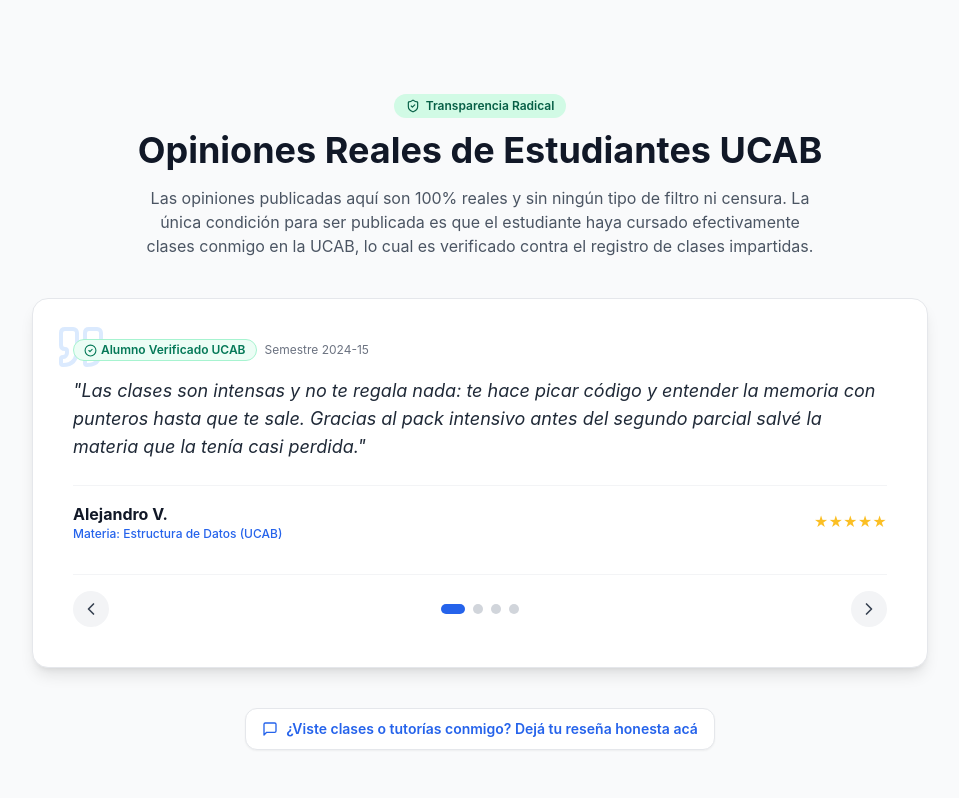
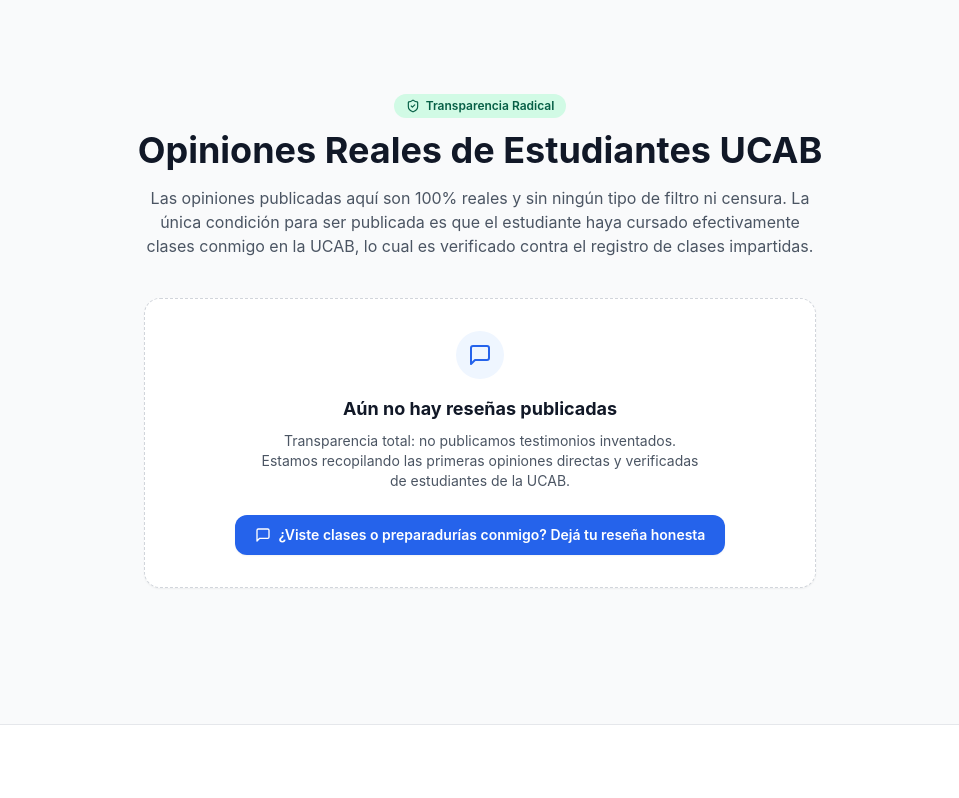
Before and after one commit to Jrgil20/CodeMentor, a React (Vite) app: page / in a window 1280 px wide. Shown: the part 3727-4525 px from the top of the page, without its empty margins (160-1119 px from the left). Built offline with nearby package versions, Linux system fonts and the light colour scheme.

Commit message:
fix(testimonials): remove placeholder reviews and add honest empty state for student submissions

```diff
--- a/src/components/home/Testimonials.tsx
+++ b/src/components/home/Testimonials.tsx
@@ -53,7 +53,7 @@
     }
   };
 
-  const active = testimonials[activeIndex];
+  const active = testimonials.length > 0 ? testimonials[activeIndex] : null;
 
   return (
     <div className="py-16 md:py-24 bg-gray-50 dark:bg-gray-800/80 border-t border-gray-200 dark:border-gray-800">
@@ -73,7 +73,30 @@
           </p>
         </div>
 
-        {/* Carrusel de Testimonios */}
+        {/* Estado Vacío Sincero */}
+        {testimonials.length === 0 ? (
+          <div className="max-w-2xl mx-auto bg-white dark:bg-gray-900 rounded-2xl shadow-sm p-8 border border-dashed border-gray-300 dark:border-gray-700 text-center mb-10">
+            <div className="w-12 h-12 rounded-full bg-blue-50 dark:bg-blue-950/50 text-blue-600 dark:text-blue-400 flex items-center justify-center mx-auto mb-4">
+              <MessageSquare size={24} />
+            </div>
+            <h3 className="text-lg font-bold text-gray-900 dark:text-white mb-2">
+              Aún no hay reseñas publicadas
+            </h3>
+            <p className="text-sm text-gray-600 dark:text-gray-400 max-w-md mx-auto mb-6">
+              Transparencia total: no publicamos testimonios inventados. Estamos recopilando las primeras opiniones directas y verificadas de estudiantes de la UCAB.
+            </p>
+            {!showReviewForm && (
+              <button
+                onClick={() => setShowReviewForm(true)}
+                className="inline-flex items-center gap-2 text-xs md:text-sm font-semibold text-white bg-blue-600 hover:bg-blue-700 px-5 py-2.5 rounded-xl shadow-sm transition-colors"
+              >
+                <MessageSquare size={16} />
+                ¿Viste clases o preparadurías conmigo? Dejá tu reseña honesta
+              </button>
+            )}
+          </div>
+        ) : active ? (
+          /* Carrusel de Testimonios */
           <div className="max-w-4xl mx-auto mb-10">
             <div className="relative bg-white dark:bg-gray-900 rounded-2xl shadow-lg p-6 md:p-10 border border-gray-200 dark:border-gray-700">
               <Quote
@@ -156,10 +179,11 @@
               </div>
             </div>
           </div>
+        ) : null}
 
-        {/* Llamado a Ex-Alumnos */}
+        {/* Llamado a Ex-Alumnos si hay testimonios existentes */}
+        {testimonials.length > 0 && !showReviewForm && (
           <div className="max-w-2xl mx-auto text-center">
-          {!showReviewForm ? (
             <button
               onClick={() => setShowReviewForm(true)}
               className="inline-flex items-center gap-2 text-xs md:text-sm font-semibold text-blue-600 dark:text-blue-400 hover:underline bg-white dark:bg-gray-900 border border-gray-200 dark:border-gray-700 px-4 py-2.5 rounded-xl shadow-sm"
@@ -167,7 +191,12 @@
               <MessageSquare size={16} />
               ¿Viste clases o tutorías conmigo? Dejá tu reseña honesta acá
             </button>
-          ) : (
+          </div>
+        )}
+
+        {/* Formulario de Reseña */}
+        {showReviewForm && (
+          <div className="max-w-2xl mx-auto">
             <div className="bg-white dark:bg-gray-900 rounded-xl p-6 border border-gray-200 dark:border-gray-700 text-left shadow-md">
               <h3 className="text-base font-bold text-gray-900 dark:text-white mb-2">
                 Dejá tu opinión sincera (se verificará que hayas cursado)
@@ -221,8 +250,8 @@
                 </form>
               )}
             </div>
+          </div>
         )}
-        </div>
 
       </div>
     </div>
--- a/src/data/testimonials.ts
+++ b/src/data/testimonials.ts
@@ -1,44 +1,7 @@
 import { Testimonial } from '../types';
 import { CONTACT_CONFIG } from './tutoring';
 
-export const testimonials: Testimonial[] = [
-  {
-    id: 1,
-    name: "Alejandro V.",
-    subject: "Estructura de Datos (UCAB)",
-    period: "Semestre 2024-15",
-    verified: true,
-    content: "Las clases son intensas y no te regala nada: te hace picar código y entender la memoria con punteros hasta que te sale. Gracias al pack intensivo antes del segundo parcial salvé la materia que la tenía casi perdida.",
-    rating: 5
-  },
-  {
-    id: 2,
-    name: "Mariana G.",
-    subject: "Programación Orientada a Objetos (UCAB)",
-    period: "Semestre 2024-15",
-    verified: true,
-    content: "A veces va rápido si no le decís que frene, pero la paciencia que tiene para explicar polimorfismo y diseño con ejemplos reales es increíble. Además los ejercicios que prepara son exactamente iguales a los que pide el profesor.",
-    rating: 4
-  },
-  {
-    id: 3,
-    name: "Gabriel R.",
-    subject: "Estructura de Datos (UCAB)",
-    period: "Semestre 2023-20",
-    verified: true,
-    content: "Vimos árboles AVL y grafos en 2 sesiones que me sirvieron más que un mes entero en la facultad. Es muy directo y te dice la verdad si estás mal preparado para el examen.",
-    rating: 5
-  },
-  {
-    id: 4,
-    name: "Santiago P.",
-    subject: "Ingeniería de Software / Desarrollo (UCAB)",
-    period: "Semestre 2024-20",
-    verified: true,
-    content: "Hicimos las tutorías en grupo con 4 compañeros para preparar el proyecto semestral. Por $2 cada uno nos ahorró semanas de dolores de cabeza con Git y arquitectura.",
-    rating: 5
-  }
-];
+export const testimonials: Testimonial[] = [];
 
 export const TRANSPARENCY_POLICY = {
   title: "Política de Transparencia y Reseñas Reales",
--- a/src/pages/UcabLandingPage.tsx
+++ b/src/pages/UcabLandingPage.tsx
@@ -7,7 +7,8 @@
   ShieldCheck,
   Send,
   CheckCircle2,
-  ChevronRight
+  ChevronRight,
+  MessageSquare
 } from 'lucide-react';
 import { UCAB_SUBJECTS, TUTORING_PLANS, TUTORING_LIMITS, CONTACT_CONFIG, getWhatsappUrl } from '../data/tutoring';
 import { testimonials } from '../data/testimonials';
@@ -248,6 +249,25 @@
             </p>
           </div>
 
+          {testimonials.length === 0 ? (
+            <div className="max-w-2xl mx-auto text-center p-8 bg-gray-50 dark:bg-gray-800 rounded-2xl border border-dashed border-gray-300 dark:border-gray-700">
+              <MessageSquare className="mx-auto text-blue-500 mb-3" size={32} />
+              <h3 className="text-base font-bold text-gray-900 dark:text-white mb-2">
+                Aún no hay reseñas publicadas
+              </h3>
+              <p className="text-xs text-gray-600 dark:text-gray-400 max-w-md mx-auto mb-5">
+                Transparencia ante todo: cero reseñas ficticias. Si preparaste un parcial o viste clases conmigo, podés ser el primero en compartir tu experiencia honesta.
+              </p>
+              <a
+                href={getWhatsappUrl("Hola Jesús, cursé contigo en la UCAB y me gustaría dejar una reseña para tu web.")}
+                target="_blank"
+                rel="noopener noreferrer"
+                className="inline-flex items-center gap-2 text-xs font-semibold text-blue-600 dark:text-blue-400 hover:underline"
+              >
+                Enviar testimonio por WhatsApp →
+              </a>
+            </div>
+          ) : (
             <div className="grid grid-cols-1 md:grid-cols-2 gap-6 max-w-4xl mx-auto">
               {testimonials.map((test) => (
                 <div
@@ -279,6 +299,7 @@
                 </div>
               ))}
             </div>
+          )}
         </div>
       </section>
 
```
Lines whose indentation alone changed are shown as unchanged.
